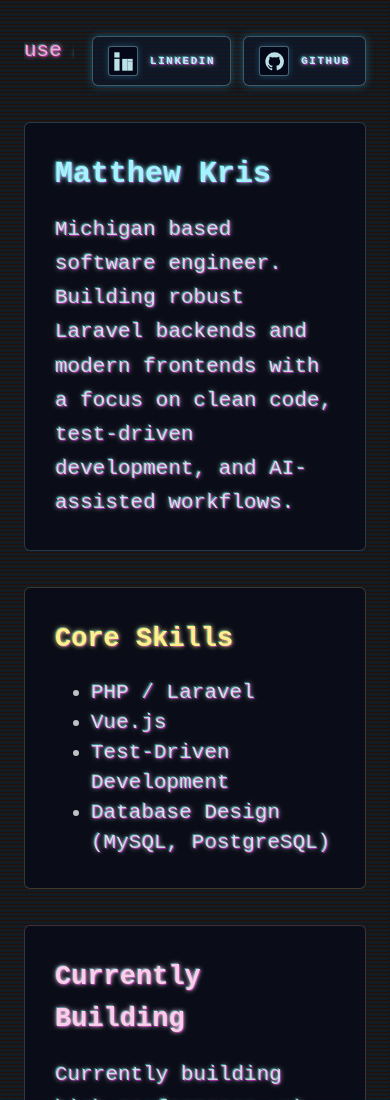
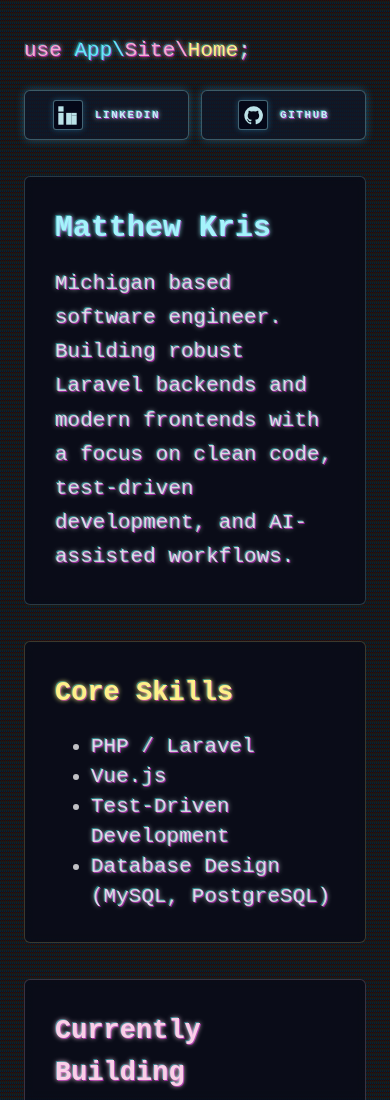
Before and after one commit to matthewkris/mattkris.github.io, a website: page index.html in a window 390 px wide. Shown: the top 1100 px of the page. Drawn offline with Linux system fonts and the light colour scheme.

Commit message:
Button fix

```diff
--- a/index.html
+++ b/index.html
@@ -10,13 +10,13 @@
 <body>
   <main class="crt min-h-dvh text-white/75">
     <div class="crt-content mx-auto max-w-5xl px-4 py-6 md:px-6">
-      <div class="mb-6 flex items-start justify-between gap-3">
+      <div class="mb-6 flex flex-col gap-2 md:flex-row md:items-start md:justify-between">
         <p class="code-line mb-0 text-sm md:text-base">
           <span class="text-pink-300">use</span>
           <span class="text-cyan-300"> App\</span><span class="text-pink-300">Site\</span><span class="text-yellow-200">Home</span>;<span class="cursor">_</span>
         </p>
-        <div class="flex items-center gap-2">
-          <a href="https://www.linkedin.com/in/mattkris/" target="_blank" rel="noopener noreferrer" aria-label="LinkedIn profile" class="group inline-flex items-center gap-2 rounded border border-cyan-200/30 bg-slate-900/70 px-2.5 py-1.5 text-[11px] font-semibold uppercase tracking-[0.14em] text-cyan-100/90 shadow-[0_0_8px_rgba(56,189,248,0.35)] transition hover:border-cyan-100/60 hover:text-cyan-50">
+        <div class="flex w-full gap-2 mt-2 md:mt-0 md:w-auto md:items-center self-end md:self-auto">
+          <a href="https://www.linkedin.com/in/mattkris/" target="_blank" rel="noopener noreferrer" aria-label="LinkedIn profile" class="group flex-1 md:flex-none inline-flex items-center justify-center gap-2 rounded border border-cyan-200/30 bg-slate-900/70 px-2.5 py-1.5 text-[11px] font-semibold uppercase tracking-[0.14em] text-cyan-100/90 shadow-[0_0_8px_rgba(56,189,248,0.35)] transition hover:border-cyan-100/60 hover:text-cyan-50">
             <span class="inline-flex h-5 w-5 items-center justify-center rounded-sm border border-cyan-200/40 bg-slate-950/80 shadow-[0_0_6px_rgba(56,189,248,0.3)]">
               <svg viewBox="0 0 16 16" aria-hidden="true" class="h-3.5 w-3.5 fill-cyan-100/90 group-hover:fill-cyan-50">
                 <rect x="1" y="1" width="4" height="4"></rect>
@@ -29,7 +29,7 @@
             <span>LinkedIn</span>
           </a>
 
-          <a href="https://github.com/matthewkris" target="_blank" rel="noopener noreferrer" aria-label="GitHub profile" class="group inline-flex items-center gap-2 rounded border border-cyan-200/30 bg-slate-900/70 px-2.5 py-1.5 text-[11px] font-semibold uppercase tracking-[0.14em] text-cyan-100/90 shadow-[0_0_8px_rgba(56,189,248,0.35)] transition hover:border-cyan-100/60 hover:text-cyan-50">
+          <a href="https://github.com/matthewkris" target="_blank" rel="noopener noreferrer" aria-label="GitHub profile" class="group flex-1 md:flex-none inline-flex items-center justify-center gap-2 rounded border border-cyan-200/30 bg-slate-900/70 px-2.5 py-1.5 text-[11px] font-semibold uppercase tracking-[0.14em] text-cyan-100/90 shadow-[0_0_8px_rgba(56,189,248,0.35)] transition hover:border-cyan-100/60 hover:text-cyan-50">
             <span class="inline-flex h-5 w-5 items-center justify-center rounded-sm border border-cyan-200/40 bg-slate-950/80 shadow-[0_0_6px_rgba(56,189,248,0.3)]">
               <svg viewBox="0 0 16 16" aria-hidden="true" class="h-3.5 w-3.5 fill-cyan-100/90 group-hover:fill-cyan-50">
                 <path d="M8 1a7 7 0 0 0-2.2 13.64c.34.06.46-.15.46-.33v-1.17c-1.89.41-2.29-.8-2.29-.8-.31-.79-.76-1-.76-1-.62-.42.05-.41.05-.41.68.05 1.04.7 1.04.7.61 1.05 1.6.75 1.99.58.06-.44.24-.75.43-.92-1.51-.17-3.1-.75-3.1-3.34 0-.74.26-1.35.7-1.83-.07-.17-.3-.87.07-1.81 0 0 .57-.18 1.87.7a6.41 6.41 0 0 1 3.4 0c1.3-.88 1.87-.7 1.87-.7.37.94.14 1.64.07 1.81.43.48.7 1.09.7 1.83 0 2.6-1.59 3.17-3.11 3.34.25.21.47.62.47 1.25v1.86c0 .18.12.39.47.32A7 7 0 0 0 8 1z"></path>
```
Also changed, not shown: index.css.
